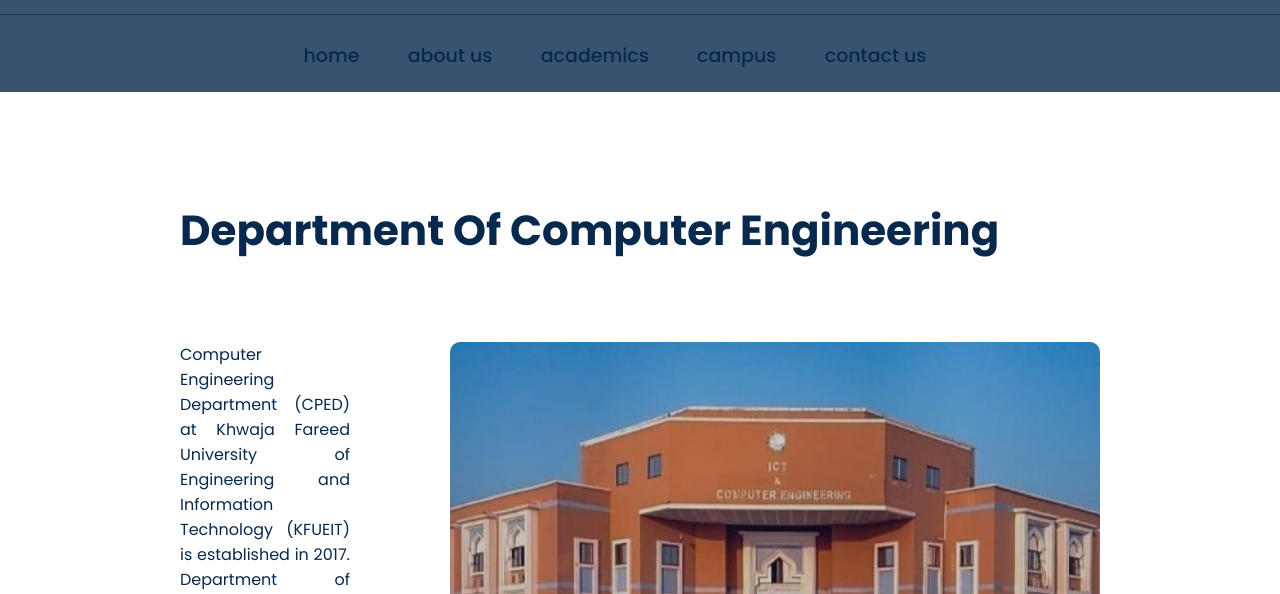
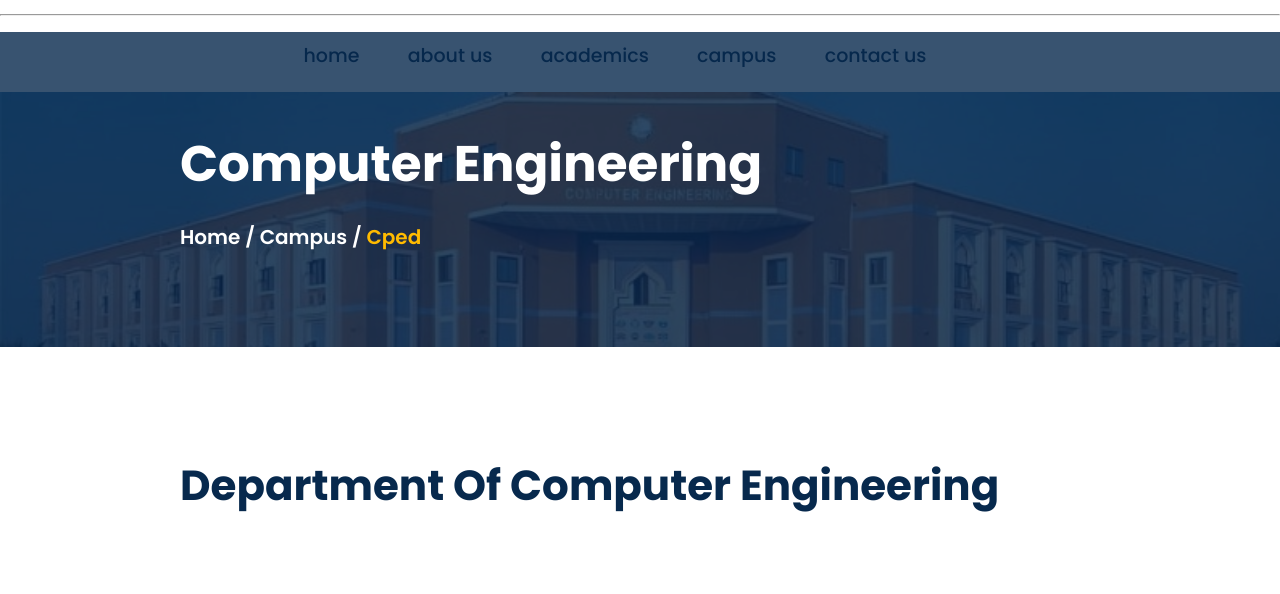
Before and after one commit to Nisha-hayat786/University-Education, a plain HTML site: page cped.html in a window 1280 px wide. Shown: the part 191-785 px from the top of the page. Drawn offline with nearby package versions, Linux system fonts and the light colour scheme; a web font is replaced by a local one.

Commit message:
Update cped.html

```diff
--- a/cped.html
+++ b/cped.html
@@ -59,7 +59,7 @@
 
 <!----------------------- Image -------------------------->
 <div>
-    <img src=headings.jpg" alt="" width="100%" height="auto" style="margin-top: 20px; position: relative;">
+    <img src="headings.jpg" alt="" width="100%" height="auto" style="margin-top: 20px; position: relative;">
     <div class="heading" style="background-color:rgb(7, 41, 77,0.8); position: absolute; margin-top: -322px; width: 100%; padding-top: 95px; padding-bottom: 95px;">
         <h2>Computer Engineering</h2>
         <h4>Home / Campus /<span style="color:rgb(255, 187, 0);"> Cped</span></h4>
```
